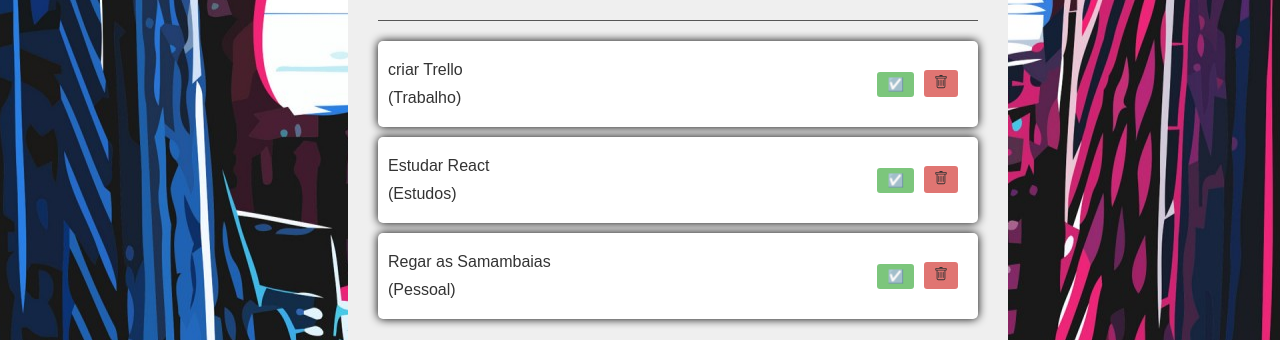
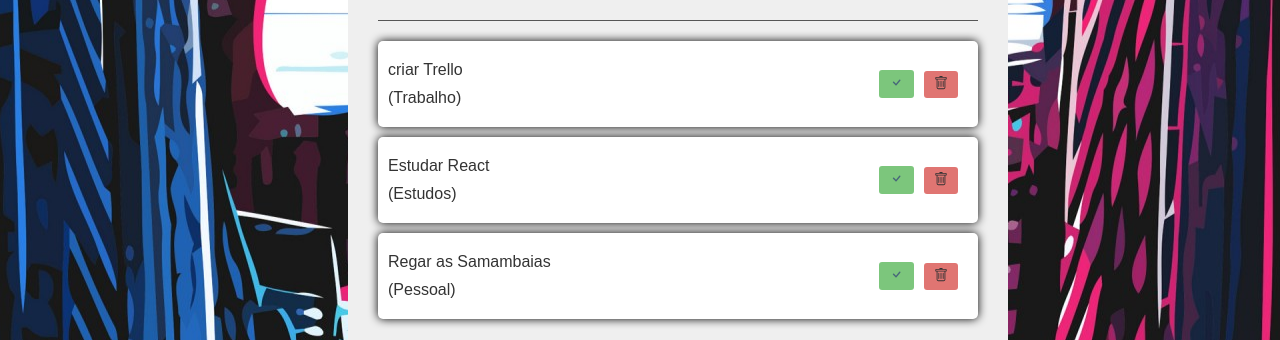
Before and after one commit to Renato-Miranda/todo-list-react, a React (Vite) app: page / in a window 1280 px wide. Shown: the part 357-697 px from the top of the page. Built offline with nearby package versions, Linux system fonts and the light colour scheme.

Commit message:
feat: criação dos componentes de icone check e lixeira

```diff
--- /dev/null
+++ b/src/components/Icons/Check.jsx
@@ -0,0 +1,11 @@
+import { BsCheck } from 'react-icons/bs'
+
+const Check = () => {
+    return (
+        <div>
+            <BsCheck size={15} color="#1a4159" />
+        </div>
+    )
+}
+
+export default Check
--- a/src/components/Todo/Todo.jsx
+++ b/src/components/Todo/Todo.jsx
@@ -1,6 +1,7 @@
 /* eslint-disable react/prop-types */
 import { StylesTodo } from './todo.styles.js'
 import Lixeira from '../Icons/Lixeira.jsx'
+import Check from '../Icons/Check.jsx'
 const Todo = ({ todo, removeTodo, completeTodo }) => {
     return (
         <StylesTodo
@@ -10,7 +11,7 @@ const Todo = ({ todo, removeTodo, completeTodo }) => {
                 <p className="category">({todo.category})</p>
             </div>
             <div>
-                <button className="complete" onClick={() => completeTodo(todo.id)}>☑️</button>
+                <button className="complete" onClick={() => completeTodo(todo.id)}><Check /></button>
                 <button className="remove" onClick={() => removeTodo(todo.id)}><Lixeira /></button>
             </div>
         </StylesTodo>
```
